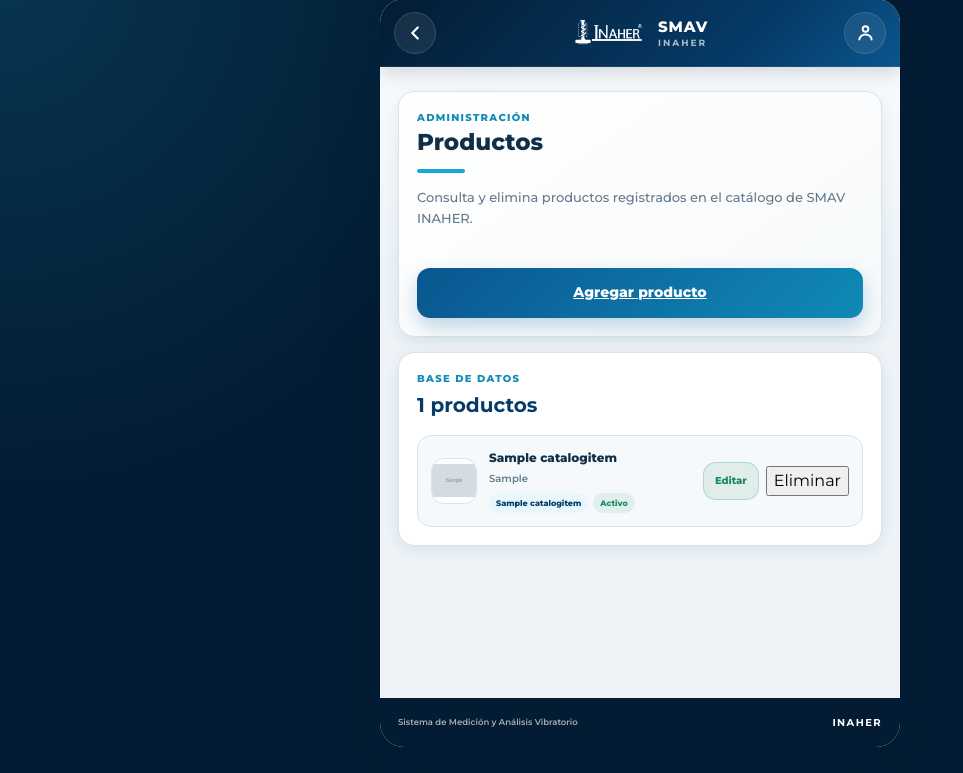
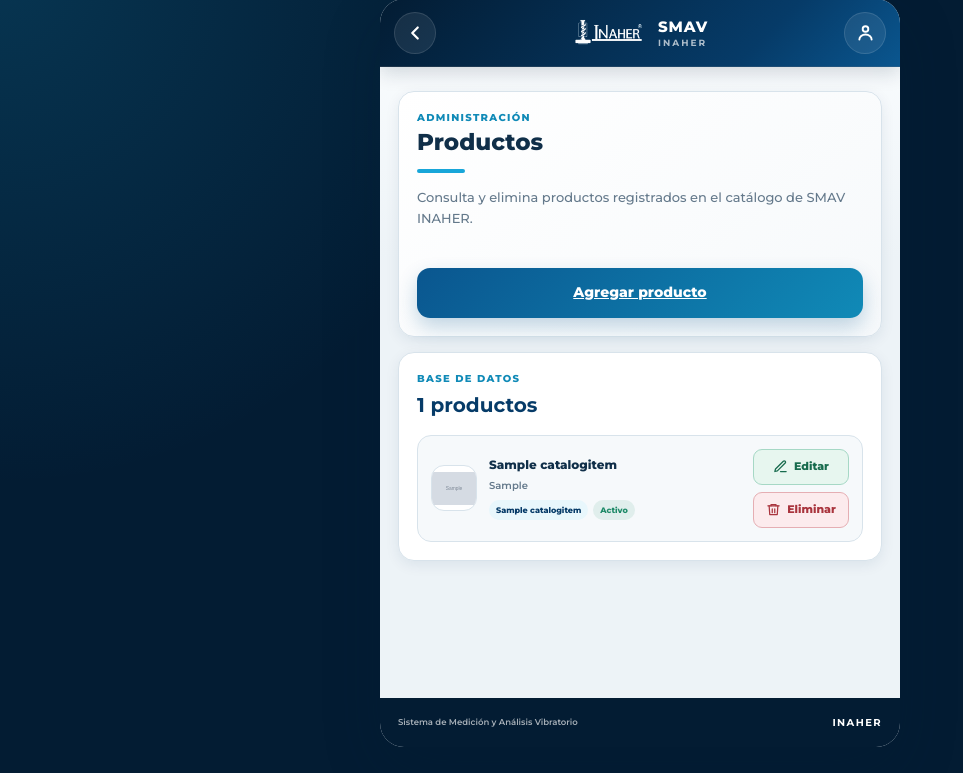
Before and after one commit to ERicardoMT/Resident, a Django app: page /dashboard/productos/ in a window 1280 px wide. Shown: the part 27-800 px from the top of the page, without its empty margins (0-963 px from the left). Run offline with Django 5.2, Linux system fonts and the light colour scheme; a user stored in the database is signed in; tables that the repository leaves empty hold one stand-in row (values such as "Sample post"); grey boxes marked "Sample" are stand-in pictures.

Commit message:
Botones de editar y eliminar

```diff
--- a/static/css/style.css
+++ b/static/css/style.css
@@ -2074,3 +2074,121 @@ a {
 .management-edit-button:hover {
   background: rgba(31, 138, 104, 0.16);
 }
+
+/* =========================================================
+   Corrección final: botones de administración de productos
+   ========================================================= */
+
+.management-item > .management-controls {
+  display: flex;
+  flex: 0 0 96px;
+  flex-direction: column;
+  align-items: stretch;
+  justify-content: center;
+  gap: 7px;
+  width: 96px;
+  margin: 0 0 0 auto;
+  padding: 0;
+}
+
+.management-item > .management-controls form {
+  display: block;
+  width: 100%;
+  margin: 0;
+}
+
+/* Estilo compartido */
+.management-item .management-action {
+  display: inline-flex;
+  align-items: center;
+  justify-content: center;
+  gap: 6px;
+
+  width: 100%;
+  min-width: 0;
+  min-height: 36px;
+  padding: 8px 10px;
+
+  font-family: inherit;
+  font-size: 11px;
+  font-weight: 800;
+  line-height: 1;
+  text-align: center;
+  text-decoration: none !important;
+
+  border: 1px solid transparent;
+  border-radius: 9px;
+  box-shadow: none;
+  cursor: pointer;
+
+  transition:
+    background-color 0.18s ease,
+    border-color 0.18s ease,
+    color 0.18s ease,
+    transform 0.18s ease,
+    box-shadow 0.18s ease;
+}
+
+.management-item .management-action svg {
+  flex: 0 0 auto;
+  width: 15px;
+  height: 15px;
+}
+
+/* Editar */
+.management-item .management-edit-button,
+.management-item .management-edit-button:link,
+.management-item .management-edit-button:visited {
+  color: #176b4d !important;
+  background: #e7f6ef !important;
+  border-color: #a6d8c5 !important;
+}
+
+.management-item .management-edit-button:hover {
+  color: #ffffff !important;
+  background: #1f8a68 !important;
+  border-color: #1f8a68 !important;
+  box-shadow: 0 5px 12px rgba(31, 138, 104, 0.22);
+  transform: translateY(-1px);
+}
+
+/* Eliminar */
+.management-item .management-delete-button {
+  color: #a9343d !important;
+  background: #fcebed !important;
+  border-color: #e5aeb3 !important;
+}
+
+.management-item .management-delete-button:hover {
+  color: #ffffff !important;
+  background: #c64a53 !important;
+  border-color: #c64a53 !important;
+  box-shadow: 0 5px 12px rgba(198, 74, 83, 0.22);
+  transform: translateY(-1px);
+}
+
+.management-item .management-action:active {
+  box-shadow: none;
+  transform: translateY(0);
+}
+
+.management-item .management-action:focus-visible {
+  outline: 3px solid rgba(24, 166, 217, 0.25);
+  outline-offset: 2px;
+}
+
+/* En pantallas pequeñas, colocar ambos botones abajo */
+@media (max-width: 420px) {
+  .management-item > .management-controls {
+    display: grid;
+    grid-template-columns: repeat(2, minmax(0, 1fr));
+    flex: 1 0 100%;
+    width: 100%;
+    margin: 3px 0 0;
+    padding-left: 58px;
+  }
+
+  .management-item > .management-controls form {
+    width: 100%;
+  }
+}
--- a/templates/core/editar_producto.html
+++ b/templates/core/editar_producto.html
@@ -3,7 +3,7 @@
 {% block title %}Editar Producto | SMAV INAHER{% endblock %}
 
 {% block back %}
-<a class="icon-btn" href="{% url 'administrar_catalogo' %}" aria-label="Volver al panel">
+<a class="icon-btn" href="{% url 'productos_dashboard' %}" aria-label="Volver al panel">
   <svg width="22" height="22" viewBox="0 0 24 24" fill="none" stroke="currentColor" stroke-width="2.4" stroke-linecap="round" stroke-linejoin="round">
     <polyline points="15 18 9 12 15 6"></polyline>
   </svg>
--- a/templates/core/manage_products.html
+++ b/templates/core/manage_products.html
@@ -117,9 +117,25 @@ Administrar productos | SMAV INAHER
   {% if can_change_catalog %}
   <a
     href="{% url 'editar_producto' producto.pk %}"
-    class="btn management-edit-button"
+    class="management-action management-edit-button"
+    aria-label="Editar {{ producto.name }}"
   >
-    Editar
+    <svg
+      width="16"
+      height="16"
+      viewBox="0 0 24 24"
+      fill="none"
+      stroke="currentColor"
+      stroke-width="2"
+      stroke-linecap="round"
+      stroke-linejoin="round"
+      aria-hidden="true"
+    >
+      <path d="M12 20h9"></path>
+      <path d="M16.5 3.5a2.121 2.121 0 0 1 3 3L7 19l-4 1 1-4Z"></path>
+    </svg>
+
+    <span>Editar</span>
   </a>
   {% endif %}
 
@@ -131,14 +147,35 @@ Administrar productos | SMAV INAHER
   >
     {% csrf_token %}
 
-    <button type="submit">
-        Eliminar
+    <button
+      type="submit"
+      class="management-action management-delete-button"
+      aria-label="Eliminar {{ producto.name }}"
+    >
+      <svg
+        width="16"
+        height="16"
+        viewBox="0 0 24 24"
+        fill="none"
+        stroke="currentColor"
+        stroke-width="2"
+        stroke-linecap="round"
+        stroke-linejoin="round"
+        aria-hidden="true"
+      >
+        <polyline points="3 6 5 6 21 6"></polyline>
+        <path d="M19 6l-1 14H6L5 6m3 0V4h8v2"></path>
+        <line x1="10" y1="11" x2="10" y2="17"></line>
+        <line x1="14" y1="11" x2="14" y2="17"></line>
+      </svg>
+
+      <span>Eliminar</span>
     </button>
   </form>
   {% endif %}
 
 </div>
-        {% endif %}
+{% endif %}
 
       </article>
       {% endfor %}
```
